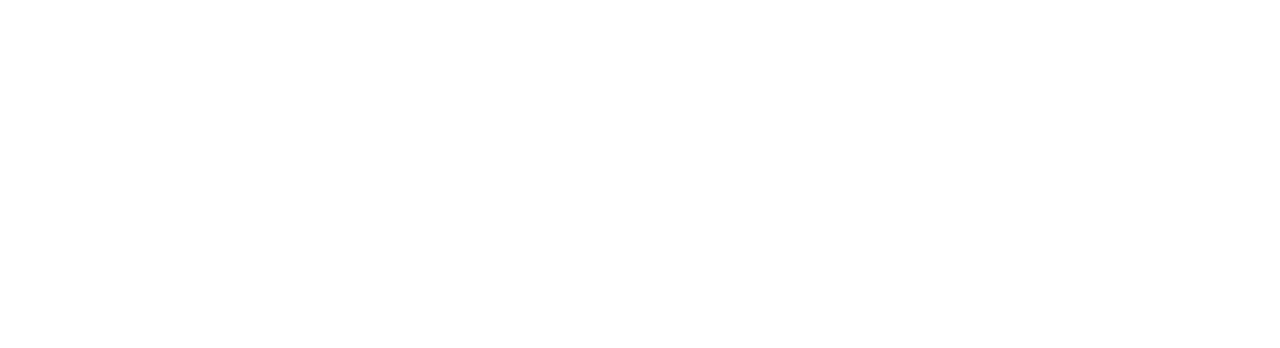
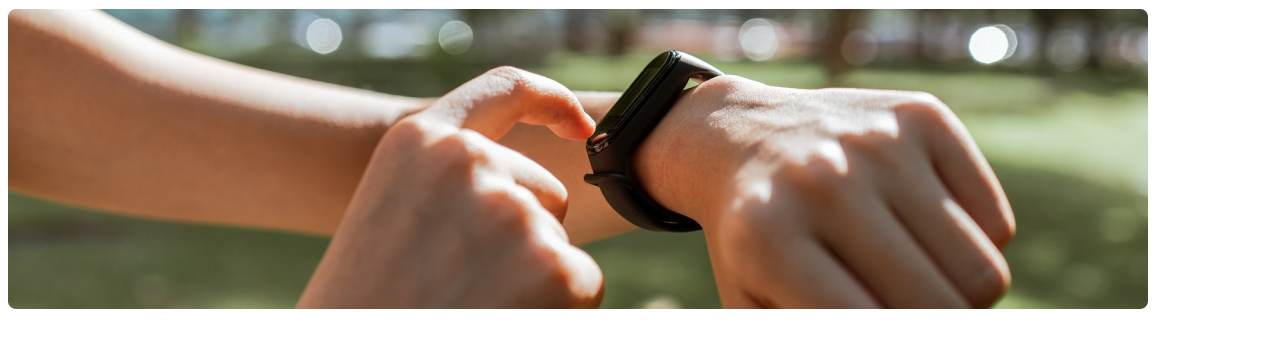
Before and after one commit to lilycm/new, a plain HTML site: page index.html in a window 1280 px wide. Drawn offline with Linux system fonts and the light colour scheme.

Commit message:
added style folder

```diff
--- a/index.html
+++ b/index.html
@@ -4,8 +4,14 @@
     <meta charset="UTF-8">
     <meta name="viewport" content="width=device-width, initial-scale=1.0">
     <title>Document</title>
+    <link rel="stylesheet" href="style/style.css">
 </head>
 <body>
-
+    <div class="container">
+        <div class="gradient"></div>
+        <div class="image">
+            <img src="images/watch.png" alt="">
+        </div>
+    </div>
 </body>
 </html>
```
Also changed, not shown: style/style.css (added).
